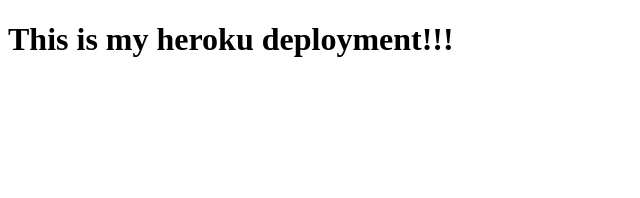
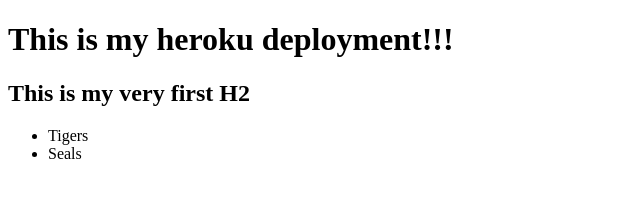
Before and after one commit to laurentjackinley/f24-deployment-demo, a website: page index.html in a window 1280 px wide. Shown: the whole page, without its empty margins (0-640 px from the left). Drawn offline with Linux system fonts and the light colour scheme.

Commit message:
second commit

```diff
--- a/index.html
+++ b/index.html
@@ -8,5 +8,10 @@
 </head>
 <body>
   <h1>This is my heroku deployment!!!</h1>
+  <h2>This is my very first H2</h2>
+  <ul>
+      <li>Tigers</li>
+      <li>Seals</li>
+  </ul>
 </body>
 </html>
```
